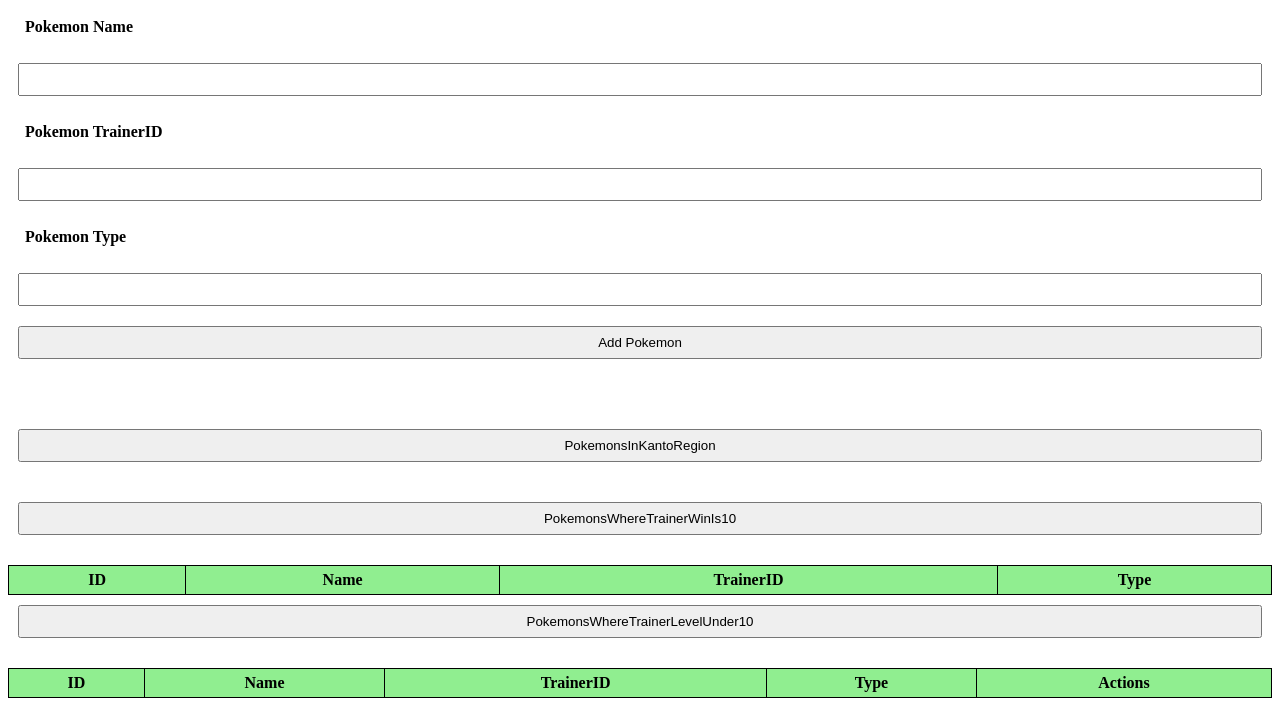
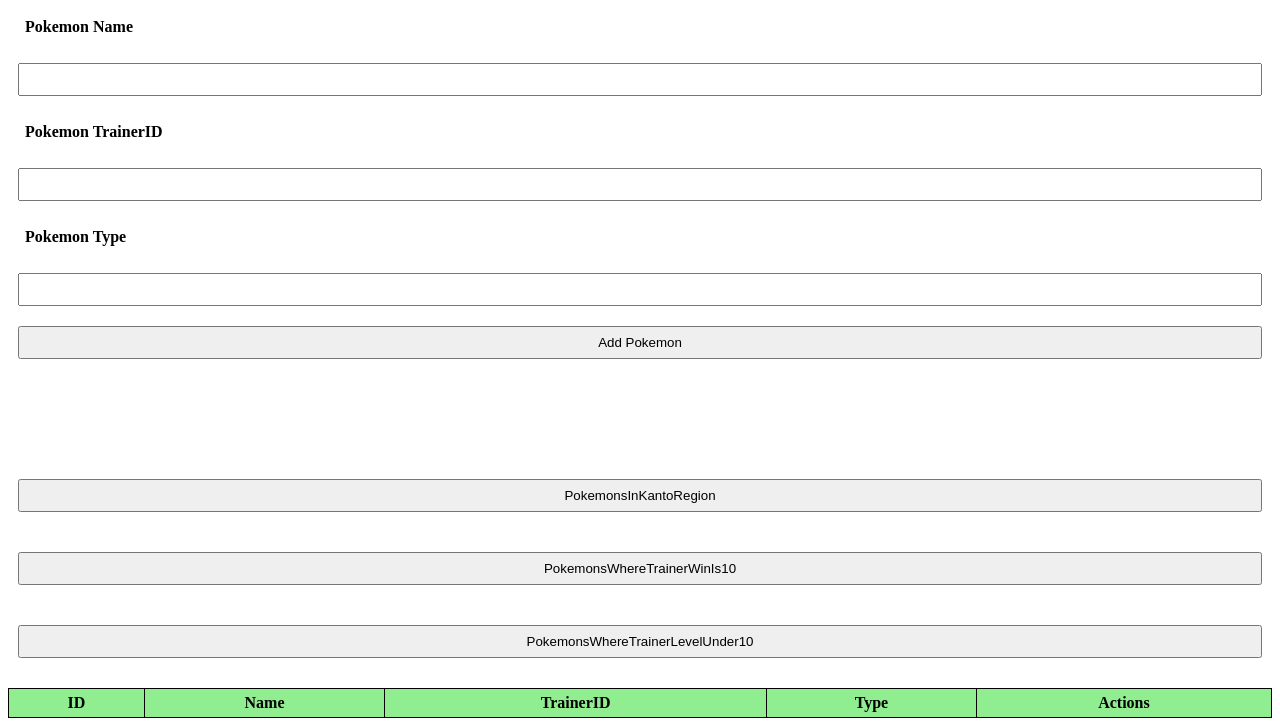
Before and after one commit to zolnaiL1/HXGGVH_HFT_2021221, a plain HTML site: page HXGGVH_HFT_2021221.JSClient/wwwroot/index.html in a window 1280 px wide. Shown: the part 79-805 px from the top of the page. Drawn offline with Linux system fonts and the light colour scheme; no server answers; a script that the page names is missing.

Commit message:
JS Client nonCRUDs done.

```diff
--- a/HXGGVH_HFT_2021221.JSClient/wwwroot/index.html
+++ b/HXGGVH_HFT_2021221.JSClient/wwwroot/index.html
@@ -49,7 +49,7 @@
     <div id="PokemonsWhereTrainerWinIs10formdiv">
         <button type="button" onclick="pokemonsWhereTrainerWinIs10Getdata()">PokemonsWhereTrainerWinIs10</button>
     </div>
-    <div id="pokemonsWhereTrainerWinIs10Tablediv">
+    <div id="PokemonsWhereTrainerWinIs10Tablediv">
         <table>
             <thead>
                 <tr>
@@ -68,7 +68,7 @@
     <div id="PokemonsWhereTrainerLevelUnder10formdiv">
         <button type="button" onclick="pokemonsWhereTrainerLevelUnder10Getdata()">PokemonsWhereTrainerLevelUnder10</button>
     </div>
-    <div id="PokemonsWhereTrainerLevelUnder10Tablediv">
+    <div id="PokemonsWhereTrainerLevelUnder10Tablediv" >
         <table>
             <thead>
                 <tr>
--- a/HXGGVH_HFT_2021221.JSClient/wwwroot/script.js
+++ b/HXGGVH_HFT_2021221.JSClient/wwwroot/script.js
@@ -189,7 +189,7 @@ async function pokemonsWhereTrainerWinIs10Getdata() {
 }
 
 function pokemonsWhereTrainerWinIs10Display() {
-    document.getElementById('pokemonsWhereTrainerWinIs10Tablediv').style.display = 'flex';
+    document.getElementById('PokemonsWhereTrainerWinIs10Tablediv').style.display = 'flex';
 
     document.getElementById('pokemonsWhereTrainerWinIs10Resultarea').innerHTML = "";
 
--- a/HXGGVH_HFT_2021221.JSClient/wwwroot/style.css
+++ b/HXGGVH_HFT_2021221.JSClient/wwwroot/style.css
@@ -59,7 +59,7 @@ table button {
 #PokemonsInKantoRegionformdiv {
     display: flex;
     flex-direction: column;
-    margin-top: 50px;
+    margin-top: 100px;
     margin-bottom: 20px;
 }
 
@@ -67,6 +67,7 @@ table button {
 #PokemonsWhereTrainerWinIs10formdiv {
     display: flex;
     flex-direction: column;
+    margin-top: 20px;
     margin-bottom: 20px;
 }
 
@@ -74,6 +75,7 @@ table button {
 #PokemonsWhereTrainerLevelUnder10formdiv {
     display: flex;
     flex-direction: column;
+    margin-top: 20px;
     margin-bottom: 20px;
 }
 
```
